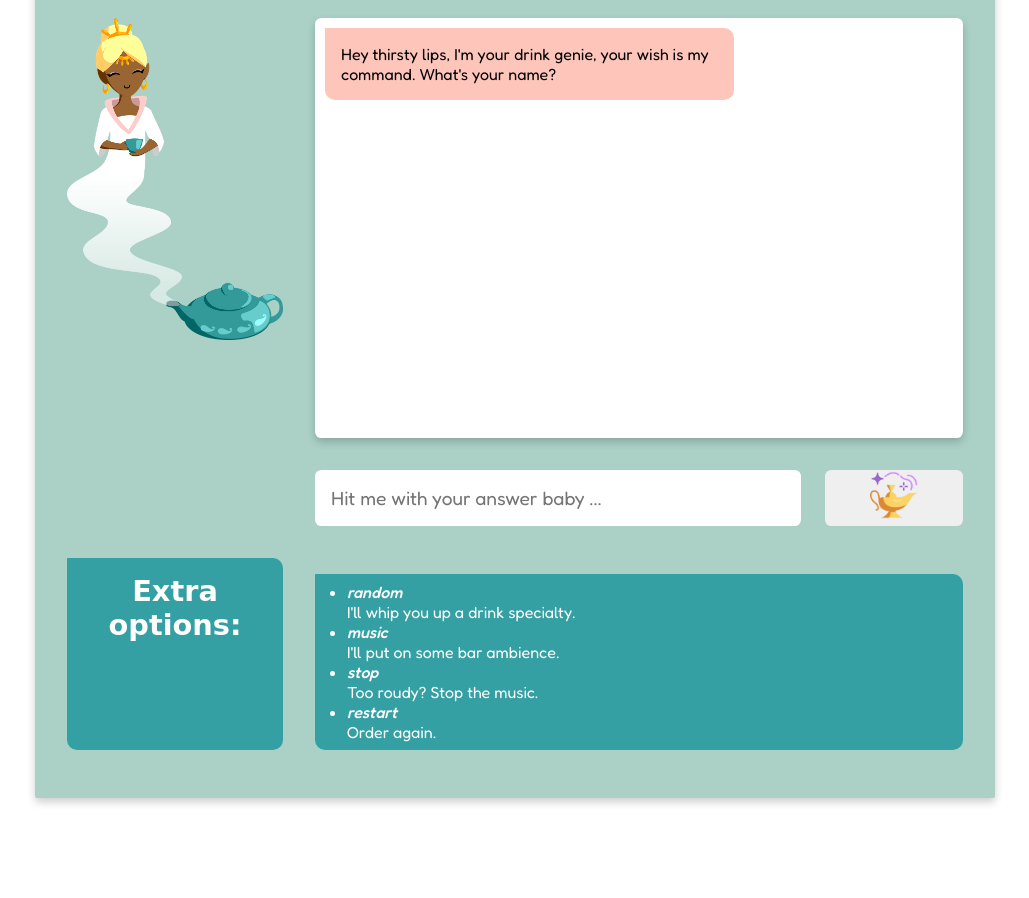
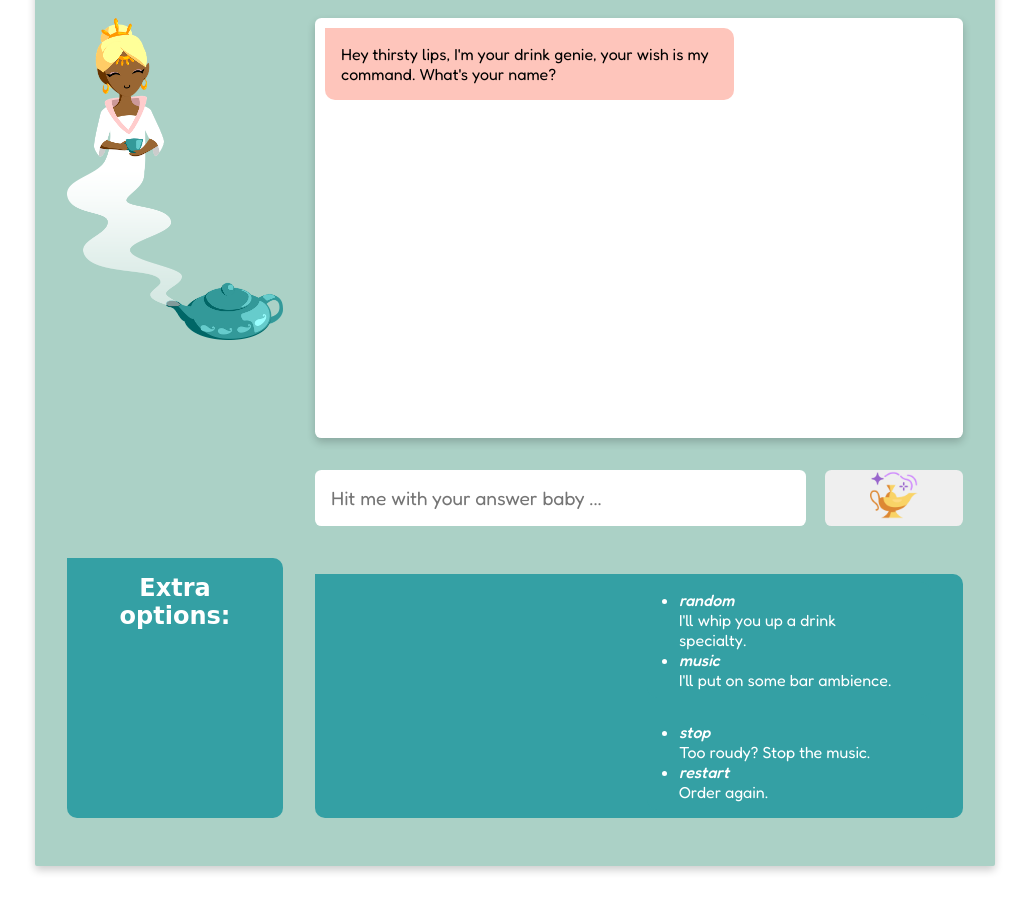
Before and after one commit to annafran/drinkgenie-chatbot, a website with bundled scripts: page Submission/index.html in a window 1280 px wide. Shown: the part 168-1066 px from the top of the page, without its empty margins (125-1154 px from the left). Before the commit the page ends 998 px from the top, so only its background shows below. Built offline with nearby package versions, Linux system fonts and the light colour scheme; a web font is replaced by a local one.

Commit message:
update grid for legend in desktop size

```diff
--- a/Submission/index.html
+++ b/Submission/index.html
@@ -51,18 +51,22 @@
           <h2 class="legend-heading">Extra options:</h2>
         </div>
         <ul class="legend-container">
+          <div class="legend-subbox legend-subbox-2">
               <li class="legend-item legend-item-random">
                 <span class="legend-command"><em>random</em></span><br>I'll whip you up a drink specialty.
               </li>
               <li class="legend-item legend-item-music">
                 <span class="legend-command"><em>music</em></span><br>I'll put on some bar ambience.
               </li>
+          </div>
+          <div class="legend-subbox legend-subbox-2">
               <li class="legend-item legend-item-stop">
                 <span class="legend-command"><em>stop</em></span><br>Too roudy? Stop the music.
               </li>
               <li class="legend-item legend-item-restart">
                 <span class="legend-command"><em>restart</em></span><br>Order again.
               </li>
+          </div>
         </ul>
       </div>
       <audio
--- a/Submission/style.css
+++ b/Submission/style.css
@@ -71,7 +71,7 @@ body {
 .legend-heading {
   font-family: "Sansita Swashed", cursive;
   margin: 0;
-  font-size: 1.8rem;
+  font-size: 1.5rem;
   padding: 0.5rem;
   text-align: center;
   color: white;
@@ -104,7 +104,7 @@ body {
   font-size: 1rem;
   font-family: "Fredoka", sans-serif;
   border: none;
-  padding: 0.5rem;
+  padding: 0.8rem;
   border-radius: 0.4rem;
   grid-column: 1 / 2;
 }
@@ -199,6 +199,26 @@ body {
 
   .legend-container {
     grid-column: 2 / 3;
+    display: grid;
+    grid-template-columns: 1fr 1fr;
+    grid-gap: 1rem;
+    border-radius: 0px 10px 10px 10px;
+    background-color: none;
+  }
+
+  .legend-subbox {
+    border-radius: 0px 10px 10px 10px;
+    background-color: #34a0a4;
+    color: white;
+    padding: 0.5rem 2rem;
+  }
+
+  .legend-subbox-1 {
+    grid-column: 1 / 2;
+  }
+
+  .legend-subbox-2 {
+    grid-column: 2 / 3;
   }
 
   .chat-form {
```
Lines whose indentation alone changed are shown as unchanged.
